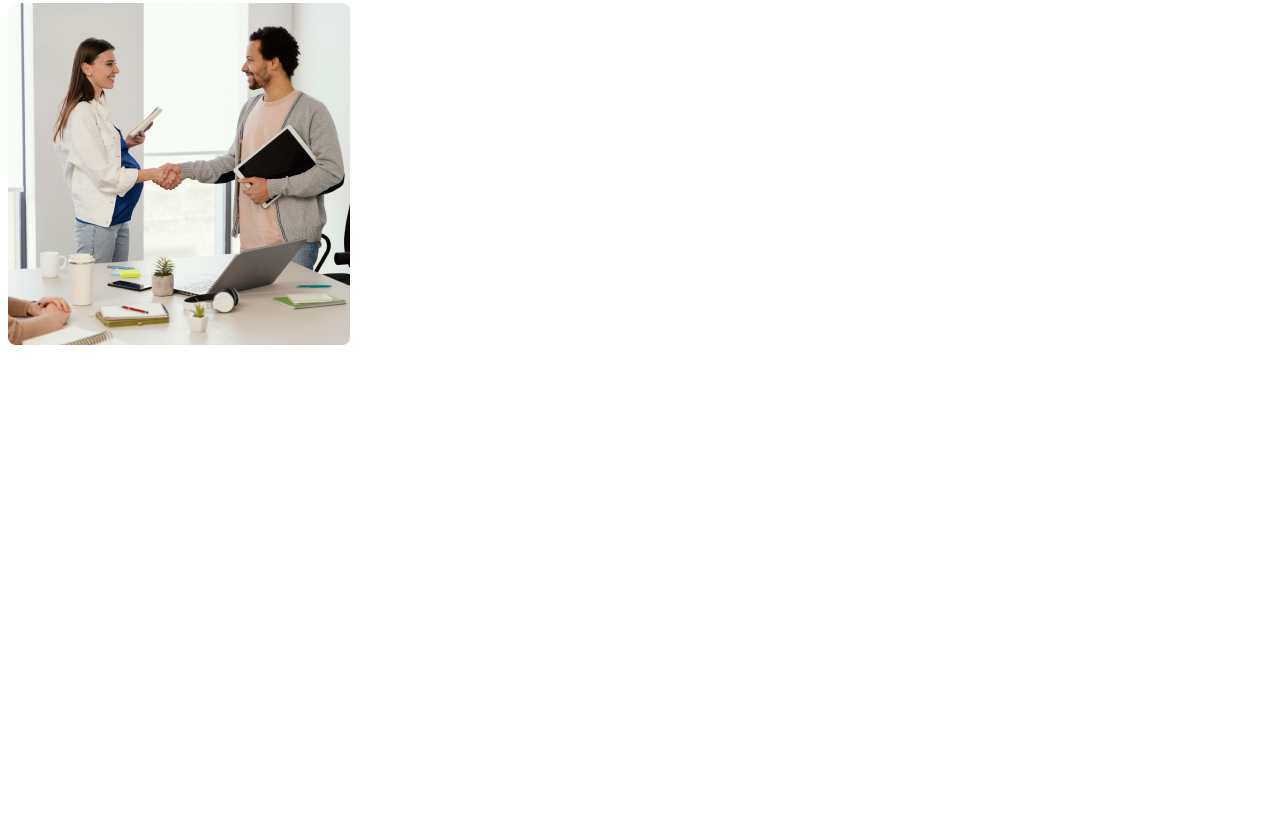
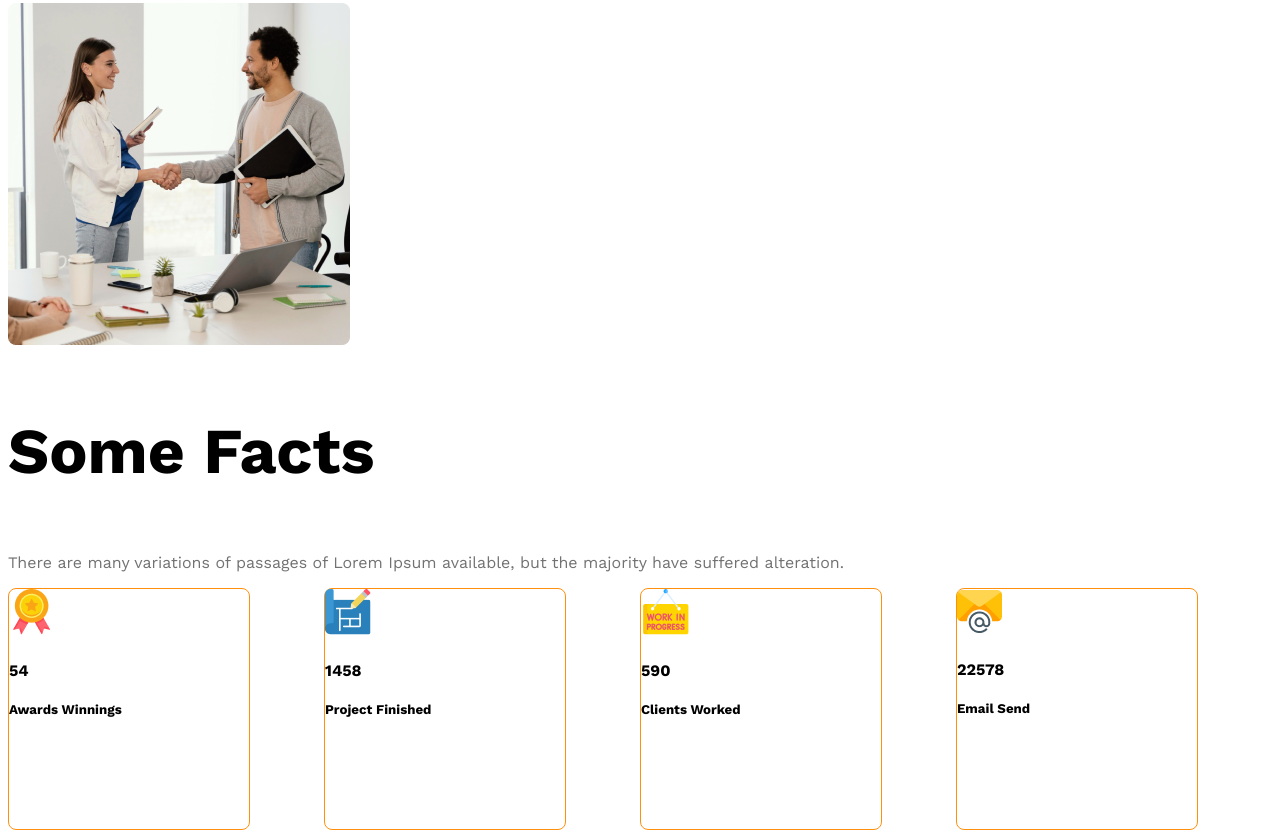
Before and after one commit to salman3334/G3-Responsive-website, a plain HTML site: page index.html in a window 1280 px wide. Shown: the part 2062-2900 px from the top of the page. Before the commit the page ends 2419 px from the top, so only its background shows below. Drawn offline with nearby package versions, Linux system fonts and the light colour scheme.

Commit message:
added card

```diff
--- a/index.html
+++ b/index.html
@@ -41,7 +41,31 @@
         <button class="btn-primary">Explore More</button>
       </div>
     </section>
-
+     <h3 class="section-title">Some Facts</h3>
+     <p class="text-light-gray">There are many variations of passages of Lorem Ipsum available, but the majority have suffered alteration.</p>
+     <div class="facts-container">
+        <!-- .fact*4>img.fact-icon+h4.fact-number+h5.fact-name -->
+        <div class="fact fact-card">
+            <img src="images/icons/ribon.png" alt="" class="fact-icon">
+            <h4 class="fact-number">54</h4>
+            <h5 class="fact-name">Awards Winnings</h5>
+        </div>
+        <div class="fact fact-card">
+            <img src="images/icons/projects.png" alt="" class="fact-icon">
+            <h4 class="fact-number">1458</h4>
+            <h5 class="fact-name">Project Finished</h5>
+        </div>
+        <div class="fact fact-card">
+            <img src="images/icons/customers.png" alt="" class="fact-icon">
+            <h4 class="fact-number">590</h4>
+            <h5 class="fact-name">Clients Worked</h5>
+        </div>
+        <div class="fact fact-card">
+            <img src="images/icons/email.png" alt="" class="fact-icon">
+            <h4 class="fact-number">22578</h4>
+            <h5 class="fact-name">Email Send</h5>
+        </div>
+     </div>
     <section>
 
     </section>
--- a/styles/styles.css
+++ b/styles/styles.css
@@ -86,6 +86,18 @@
 teams{
    align-items: center;
 }
+.facts-container{
+   display: grid;
+   grid-template-columns: repeat(4, 1fr);
+}
+
+/* some fact related styles */
+.fact-card{
+   border: 1px solid #ff900e;
+   width: 240px;
+   height: 240px;
+   border-radius: 8px;
+}
 
 @media screen and (max-width: 576px) {
    .navbar, .nav-links{
```
